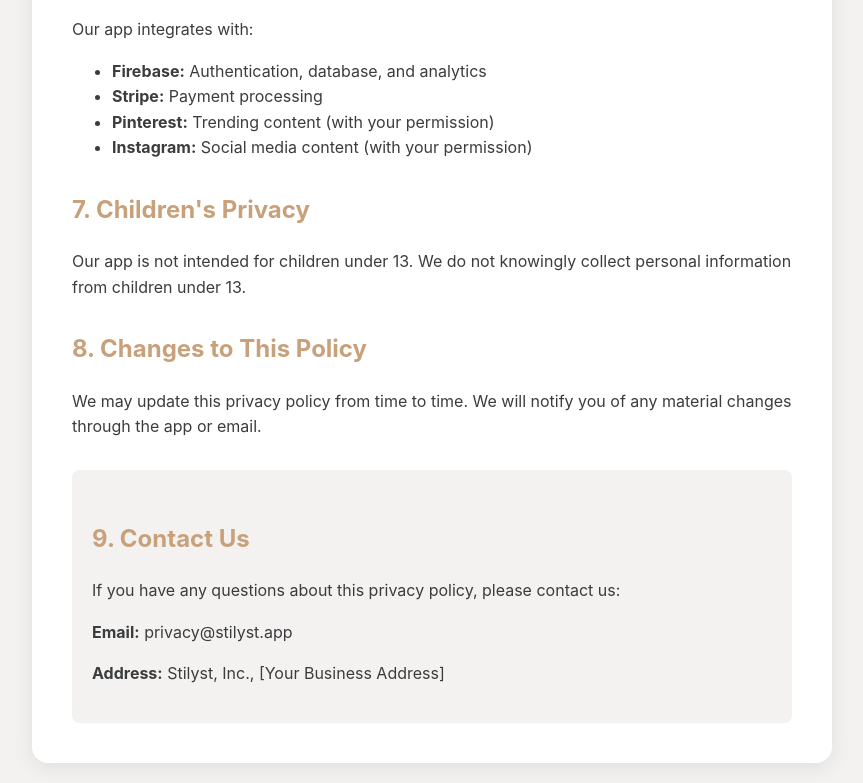
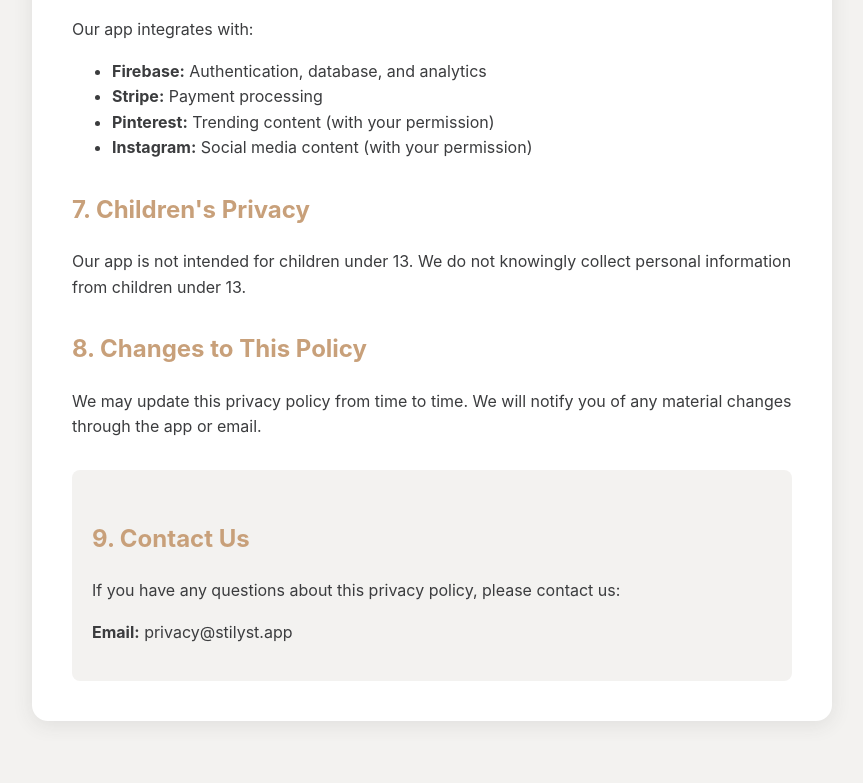
Before and after one commit to agajohna/Stilyst-website, a plain HTML site: page privacy-policy.html in a window 1280 px wide. Shown: the part 1569-2352 px from the top of the page, without its empty margins (208-1071 px from the left). After the commit the page ends 2310 px from the top, so only its background shows below. Drawn offline with Linux system fonts and the light colour scheme.

Commit message:
Remove business address from privacy policy and terms of service
✅ Updated contact sections:
- Privacy Policy: Removed business address, kept email only
- Terms of Service: Removed business address, kept email only

📧 Contact information now shows:
- Privacy Policy: privacy@stilyst.app
- Terms of Service: legal@stilyst.app

Cleaner, more professional contact sections without placeholder addresses.

```diff
--- a/privacy-policy.html
+++ b/privacy-policy.html
@@ -119,7 +119,6 @@
             <h2>9. Contact Us</h2>
             <p>If you have any questions about this privacy policy, please contact us:</p>
             <p><strong>Email:</strong> privacy@stilyst.app</p>
-            <p><strong>Address:</strong> Stilyst, Inc., [Your Business Address]</p>
         </div>
     </div>
 </body>
```
Also changed, not shown: terms-of-service.html (+0 -1 lines).
